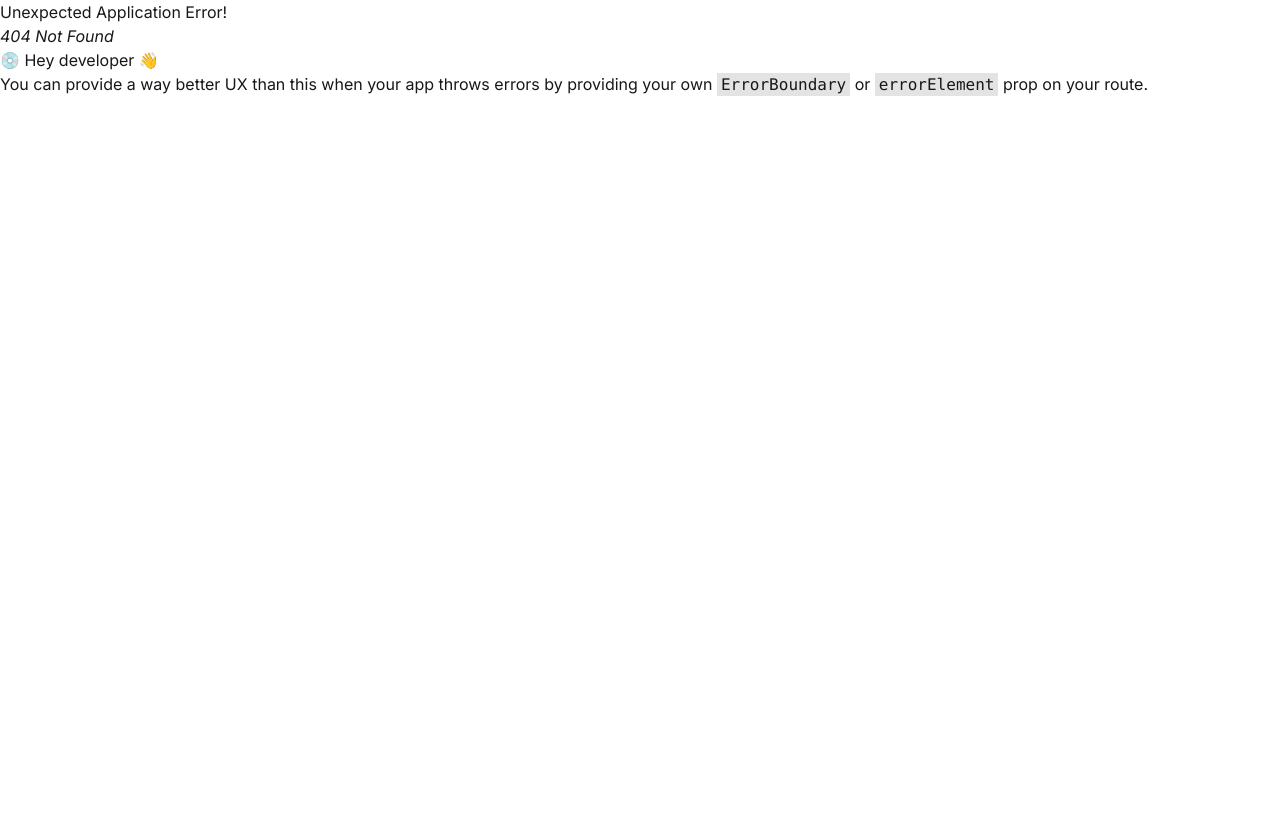
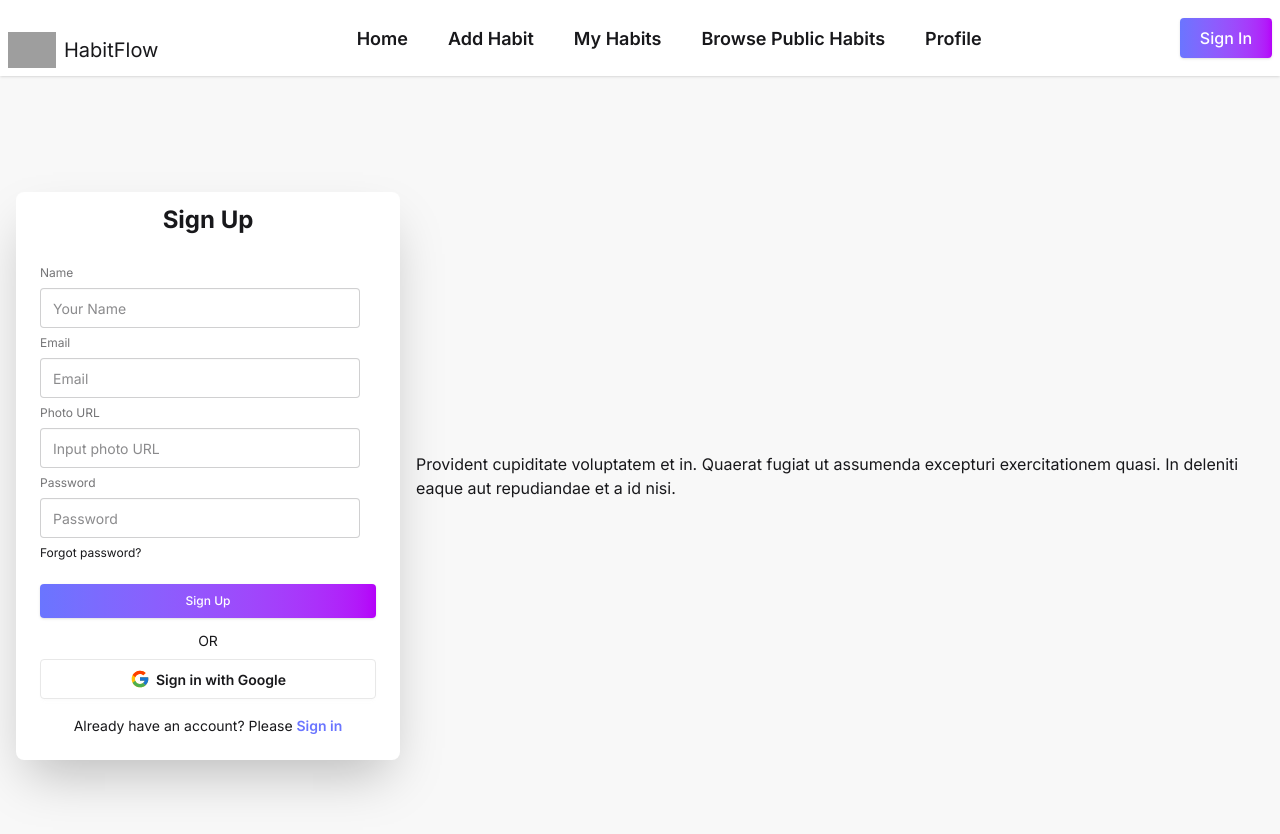
Before and after one commit to masumgaibandha/habit-tracker-clients, a React app: page /signup in a window 1280 px wide. Before the commit this address had no page. Shown: the top 834 px of the page. Before the commit the page ends 800 px from the top, so only its background shows below. Built offline with nearby package versions, Linux system fonts and the light colour scheme; grey boxes are pictures that could not be loaded; the HTML template or start-up script is replaced by a standard one.

Commit message:
sign up page added

```diff
--- a/package.json
+++ b/package.json
@@ -13,6 +13,7 @@
     "@tailwindcss/vite": "^4.1.17",
     "react": "^19.2.0",
     "react-dom": "^19.2.0",
+    "react-icons": "^5.5.0",
     "react-router": "^7.9.6",
     "react-toastify": "^11.0.5",
     "tailwindcss": "^4.1.17"
--- /dev/null
+++ b/src/components/Footer.jsx
@@ -0,0 +1,62 @@
+import React from 'react'
+
+const Footer = () => {
+  return (
+    <footer className="footer sm:footer-horizontal bg-base-300 text-base-content p-10">
+  <nav>
+    <h6 className="footer-title">Services</h6>
+    <a className="link link-hover">Branding</a>
+    <a className="link link-hover">Design</a>
+    <a className="link link-hover">Marketing</a>
+    <a className="link link-hover">Advertisement</a>
+  </nav>
+  <nav>
+    <h6 className="footer-title">Company</h6>
+    <a className="link link-hover">About us</a>
+    <a className="link link-hover">Contact</a>
+    <a className="link link-hover">Jobs</a>
+    <a className="link link-hover">Press kit</a>
+  </nav>
+  <nav>
+    <h6 className="footer-title">Social</h6>
+    <div className="grid grid-flow-col gap-4">
+      <a>
+        <svg
+          xmlns="http://www.w3.org/2000/svg"
+          width="24"
+          height="24"
+          viewBox="0 0 24 24"
+          className="fill-current">
+          <path
+            d="M24 4.557c-.883.392-1.832.656-2.828.775 1.017-.609 1.798-1.574 2.165-2.724-.951.564-2.005.974-3.127 1.195-.897-.957-2.178-1.555-3.594-1.555-3.179 0-5.515 2.966-4.797 6.045-4.091-.205-7.719-2.165-10.148-5.144-1.29 2.213-.669 5.108 1.523 6.574-.806-.026-1.566-.247-2.229-.616-.054 2.281 1.581 4.415 3.949 4.89-.693.188-1.452.232-2.224.084.626 1.956 2.444 3.379 4.6 3.419-2.07 1.623-4.678 2.348-7.29 2.04 2.179 1.397 4.768 2.212 7.548 2.212 9.142 0 14.307-7.721 13.995-14.646.962-.695 1.797-1.562 2.457-2.549z"></path>
+        </svg>
+      </a>
+      <a>
+        <svg
+          xmlns="http://www.w3.org/2000/svg"
+          width="24"
+          height="24"
+          viewBox="0 0 24 24"
+          className="fill-current">
+          <path
+            d="M19.615 3.184c-3.604-.246-11.631-.245-15.23 0-3.897.266-4.356 2.62-4.385 8.816.029 6.185.484 8.549 4.385 8.816 3.6.245 11.626.246 15.23 0 3.897-.266 4.356-2.62 4.385-8.816-.029-6.185-.484-8.549-4.385-8.816zm-10.615 12.816v-8l8 3.993-8 4.007z"></path>
+        </svg>
+      </a>
+      <a>
+        <svg
+          xmlns="http://www.w3.org/2000/svg"
+          width="24"
+          height="24"
+          viewBox="0 0 24 24"
+          className="fill-current">
+          <path
+            d="M9 8h-3v4h3v12h5v-12h3.642l.358-4h-4v-1.667c0-.955.192-1.333 1.115-1.333h2.885v-5h-3.808c-3.596 0-5.192 1.583-5.192 4.615v3.385z"></path>
+        </svg>
+      </a>
+    </div>
+  </nav>
+</footer>
+  )
+}
+
+export default Footer
--- /dev/null
+++ b/src/components/MyLink.jsx
@@ -0,0 +1,12 @@
+import React from 'react'
+import { NavLink } from 'react-router'
+
+const MyLink = ({to, className, children}) => {
+  return (
+    <NavLink to={to} className={({isActive}) => isActive? "text-primary font-bold" : `${className} font-semibold`}>
+      {children}
+    </NavLink>
+  )
+}
+
+export default MyLink
--- a/src/components/Navbar.jsx
+++ b/src/components/Navbar.jsx
@@ -1,16 +1,17 @@
 import React from 'react'
 import MyContainer from './MyContainer'
 import { Link, NavLink } from 'react-router'
+import MyLink from './MyLink'
 
 const Navbar = () => {
 
   // const {user} = use(AuthContext);
   // const links = <>
-  //     <li><NavLink to='/'>Home</NavLink></li>
-  //     <li><NavLink to='/addhabit'>Add Habit</NavLink></li>
-  //     <li><NavLink to='/myhabits'>My Habits</NavLink></li>
-  //     <li><NavLink to='/browsepublicHabits'>Browse Public Habits</NavLink></li>
-  //     <li><NavLink to='/register'>Register</NavLink></li>
+  //     <li><MyLink to={'/'}>Home</MyLink> </li>
+  //       <li><MyLink to={'/addhabit'}>Add Habit</MyLink> </li>
+  //       <li> <MyLink to={'/myhabits'}>My Habits</MyLink> </li>
+  //       <li> <MyLink to={'/publichabits'}>Browse Public Habits</MyLink> </li>
+  //       <li> <MyLink to={'/profile'}>Profile</MyLink></li>
 
 
   // </>
@@ -21,46 +22,44 @@ const Navbar = () => {
       <MyContainer className="flex justify-between items-center ">
   <div className="">
     <div className="dropdown">
-      {/* <div tabIndex={0} role="button" className="btn btn-ghost lg:hidden">
+      <div tabIndex={0} role="button" className="btn btn-ghost lg:hidden">
         <svg xmlns="http://www.w3.org/2000/svg" className="h-5 w-5" fill="none" viewBox="0 0 24 24" stroke="currentColor"> <path strokeLinecap="round" strokeLinejoin="round" strokeWidth="2" d="M4 6h16M4 12h8m-8 6h16" /> </svg>
-      </div> */}
+      </div>
       <ul
         tabIndex="-1"
         className="menu menu-sm dropdown-content bg-base-100 rounded-box z-1 mt-3 w-52 p-2 shadow">
+        <li><MyLink to={'/'}>Home</MyLink> </li>
+        <li><MyLink to={'/addhabit'}>Add Habit</MyLink> </li>
+        <li> <MyLink to={'/myhabits'}>My Habits</MyLink> </li>
+        <li> <MyLink to={'/publichabits'}>Browse Public Habits</MyLink> </li>
+        <li> <MyLink to={'/profile'}>Profile</MyLink></li>
         {/* {links} */}
       </ul>
     </div>
-    <div className='flex items-center'>
-      <img src="https://i.ibb.co/yF5QRccH/logo.jpg" alt="" className='w-12' />
-    <a className="btn btn-ghost text-xl">HabitFlow</a>
-    </div>
+    <Link to="/" className="flex items-center gap-2 text-xl">
+  <img
+    src="https://i.ibb.co/yF5QRccH/logo.jpg"
+    alt="HabitFlow Logo"
+    className="w-12"
+  />
+  <span>HabitFlow</span>
+</Link>
+
   </div>
   <div className="navbar-center hidden lg:flex ">
-    <ul className="menu menu-horizontal px-1 text-[18px]">
-      <li>
-        <NavLink to={'/'} className={({isActive}) => isActive? "text-primary font-bold" : ""}>Home</NavLink>
-        </li>
-      <li>
-        <NavLink to={'/addhabit'} className={({isActive}) => isActive? "text-primary font-bold" : ""}>Add Habit</NavLink>
-        </li>
-      <li>
-        <NavLink to={'/myhabits'} className={({isActive}) => isActive? "text-primary font-bold" : ""}>My Habits</NavLink>
-        </li>
-      <li>
-        <NavLink to={'/publichabits'} className={({isActive}) => isActive? "text-primary font-bold" : ""}>Browse Public Habits</NavLink>
-        </li>
-      <li>
-        <NavLink to={'/profile'} className={({isActive}) => isActive? "text-primary font-bold" : ""}>Profile</NavLink>
-        </li>
-
-
-
-    </ul>
+    <ul className="menu menu-horizontal px-1 text-[18px] flex items-center gap-4">
+        <li><MyLink to={'/'}>Home</MyLink> </li>
+        <li><MyLink to={'/addhabit'}>Add Habit</MyLink> </li>
+        <li> <MyLink to={'/myhabits'}>My Habits</MyLink> </li>
+        <li> <MyLink to={'/publichabits'}>Browse Public Habits</MyLink> </li>
+        <li> <MyLink to={'/profile'}>Profile</MyLink></li>
+        {/* {links} */}
+        </ul>
   </div>
 
 
     <button className='my-btn'>
-      <Link to='/register'>Login</Link>
+      <Link to='/signin'>Sign In</Link>
     </button>
       </MyContainer>
     </div>
--- a/src/layout/MainLayout.jsx
+++ b/src/layout/MainLayout.jsx
@@ -1,12 +1,14 @@
 import React from "react";
 import { Outlet } from "react-router";
 import Navbar from "../components/Navbar";
+import Footer from "../components/Footer";
 
 const MainLayout = () => {
   return (
     <>
-    <Navbar/>
+      <Navbar />
       <Outlet />
+      {/* <Footer /> */}
     </>
   );
 };
--- /dev/null
+++ b/src/pages/Signin.jsx
@@ -0,0 +1,9 @@
+import React from 'react'
+
+const Signin = () => {
+  return (
+    <div>Signin</div>
+  )
+}
+
+export default Signin
--- /dev/null
+++ b/src/pages/Signup.jsx
@@ -0,0 +1,63 @@
+import React from 'react'
+import { FaGoogle } from 'react-icons/fa';
+import { FcGoogle } from 'react-icons/fc';
+import { Link } from 'react-router';
+
+const Signup = () => {
+
+  const handleSignUp = (e) =>{
+    e.preventDefault()
+    const email = e.target.email.value;
+    console.log('clicked', email)
+  }
+  return (
+    <div className="hero bg-base-200 min-h-screen">
+  <div className="hero-content flex-col lg:flex-row-reverse">
+    <div className="text-center lg:text-left">
+
+      <p className="py-6">
+        Provident cupiditate voluptatem et in. Quaerat fugiat ut assumenda excepturi exercitationem
+        quasi. In deleniti eaque aut repudiandae et a id nisi.
+      </p>
+
+    </div>
+    <div className="card bg-base-100 w-full max-w-sm shrink-0 shadow-2xl">
+      <h1 className="text-2xl font-bold text-center pt-3">Sign Up</h1>
+      <div className="card-body">
+
+          <form onSubmit={handleSignUp}>
+            <fieldset className='fieldset'>
+              <label className='label'>Name</label>
+            <input type="text" name="name" id="" placeholder='Your Name' className='input'/>
+
+            <label className="label">Email</label>
+          <input type="email" className="input" placeholder="Email" />
+
+          <label className='label'>Photo URL</label>
+          <input type="url" name="photo" id="" placeholder='Input photo URL' className='input'/>
+
+          <label className="label">Password</label>
+          <input type="password" className="input" placeholder="Password" />
+          <div><a className="link link-hover">Forgot password?</a></div>
+          <button className="my-btn mt-4">Sign Up</button>
+            </fieldset>
+          </form>
+          <p className='text-center'>OR</p>
+          <button className='btn bg-base-100'>
+            <FcGoogle size={20}/>
+          Sign in with Google
+          </button>
+          <p className='text-center pt-2'>Already have an account? Please {" "}
+          <Link to={'/signin'} className='text-primary hover:text-blue-800 font-semibold'>
+          Sign in
+          </Link> {" "}
+
+          </p>
+      </div>
+    </div>
+  </div>
+</div>
+  )
+}
+
+export default Signup
```
Also changed, not shown: src/routes/routes.jsx (+10 -0 lines), 1 other file (tests, documents, lock files or other folders).
